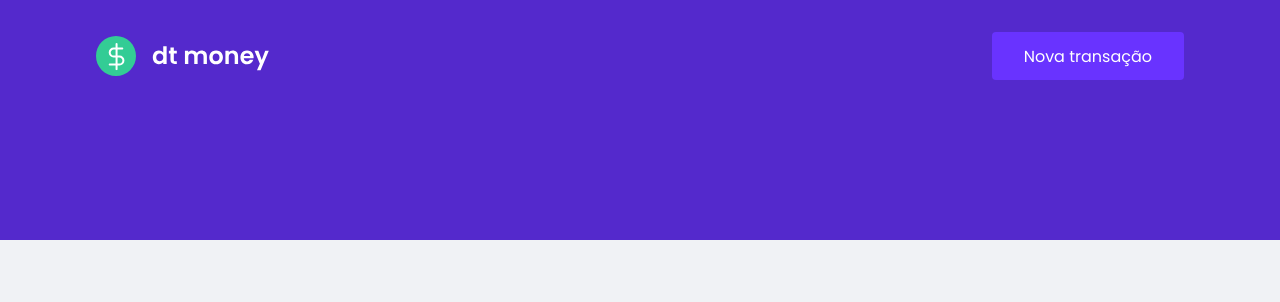
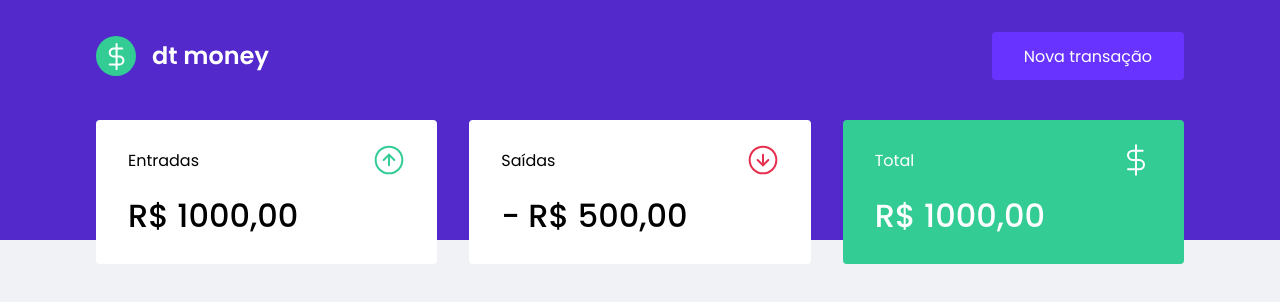
Before and after one commit to renatolobo1/dtmoney, a React (Create React App) app: page / in a window 1280 px wide. Shown: the top 302 px of the page. Built offline with nearby package versions, Linux system fonts and the light colour scheme.

Commit message:
Componente: Summary

```diff
--- a/public/index.html
+++ b/public/index.html
@@ -10,7 +10,7 @@
 
     <title>dtmoney</title>
 
-    <link href="https://fonts.googleapis.com/css2?family=Poppins:wght@400;600&display=swap" rel="stylesheet">
+    <link href="https://fonts.googleapis.com/css2?family=Poppins:wght@400;500;600&display=swap" rel="stylesheet">
   </head>
   <body>
     <noscript>You need to enable JavaScript to run this app.</noscript>
--- a/src/App.tsx
+++ b/src/App.tsx
@@ -1,11 +1,12 @@
 import {GlobalStyle} from "./styles/global";
 import {Header} from './components/Header/index';
-
+import {Dashboard} from './components/Dashboard';
 
 export function App() {
   return (
     <>
      <Header/>
+     <Dashboard />
      <GlobalStyle />
     </>
   );
--- /dev/null
+++ b/src/components/Dashboard/index.tsx
@@ -0,0 +1,10 @@
+import { Sumamary } from "../Summary";
+import { Container } from "./styles";
+
+export function Dashboard(){
+  return (
+    <Container>
+      <Sumamary />
+    </Container>
+  );
+}
--- /dev/null
+++ b/src/components/Dashboard/styles.ts
@@ -0,0 +1,8 @@
+import styled from "styled-components";
+
+export const Container = styled.main`
+   max-width:1120px;
+   margin: 0 auto;
+
+  padding: 2.5rem 1rem;
+`;
--- /dev/null
+++ b/src/components/Summary/index.tsx
@@ -0,0 +1,32 @@
+import incomeImg from '../../assets/income.svg';
+import outcomeImg from '../../assets/outcome.svg';
+import totalImg from '../../assets/total.svg';
+import { Container } from "./styles";
+
+export function Sumamary(){
+  return (
+    <Container>
+      <div>
+        <header>
+          <p>Entradas</p>
+          <img src={incomeImg} alt="Entradas"/>
+        </header>
+        <strong>R$ 1000,00</strong>
+      </div>
+      <div>
+        <header>
+          <p>Saídas</p>
+          <img src={outcomeImg} alt="Saidas"/>
+        </header>
+        <strong> - R$ 500,00</strong>
+      </div>
+      <div className="highlight-background">
+        <header >
+          <p>Total</p>
+          <img src={totalImg} alt="Total"/>
+        </header>
+        <strong>R$ 1000,00</strong>
+      </div>
+    </Container>
+  );
+}
--- /dev/null
+++ b/src/components/Summary/styles.ts
@@ -0,0 +1,35 @@
+import styled from "styled-components";
+
+export const Container = styled.main`
+   display: grid;
+   grid-template-columns: repeat(3, 1fr);
+   gap: 2rem;
+   margin-top: -10rem;
+
+   div{
+     background: var(--shape);
+     padding:1.5rem 2rem;
+     border-radius: 0.25rem;
+     color: var(--text-title);
+
+     header {
+       display:flex;
+       align-items: center;
+       justify-content: space-between;
+     }
+
+     strong {
+       display: block;
+       margin-top: 1rem;
+       font-size:2rem;
+       font-weight: 500;
+       line-height:3rem;
+     }
+
+     &.highlight-background {
+       background: var(--green);
+       color: #fff;
+     }
+   }
+
+`;
--- a/src/styles/global.ts
+++ b/src/styles/global.ts
@@ -3,6 +3,7 @@
 export const GlobalStyle = createGlobalStyle`
 :root {
   --red: #E52E4D;
+  --green: #33CC95;
   --blue: #5429CC;
   --blue-ligth: #6933FF;
   --test-title: #363F5F;
```
